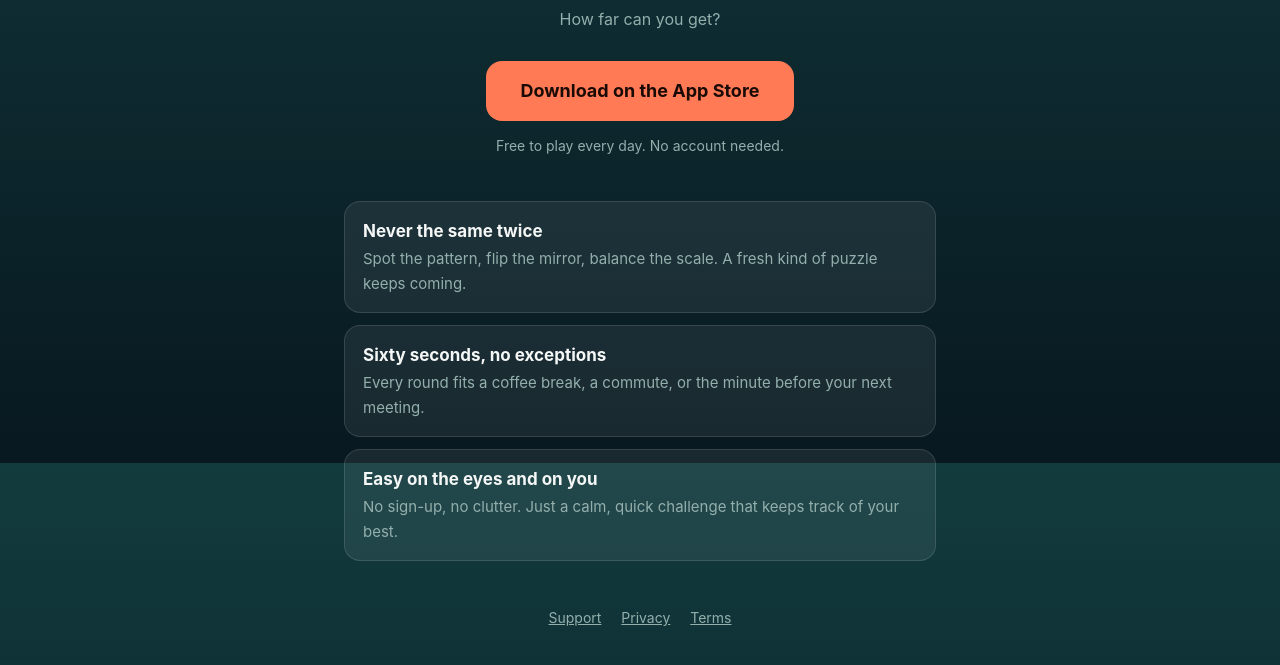
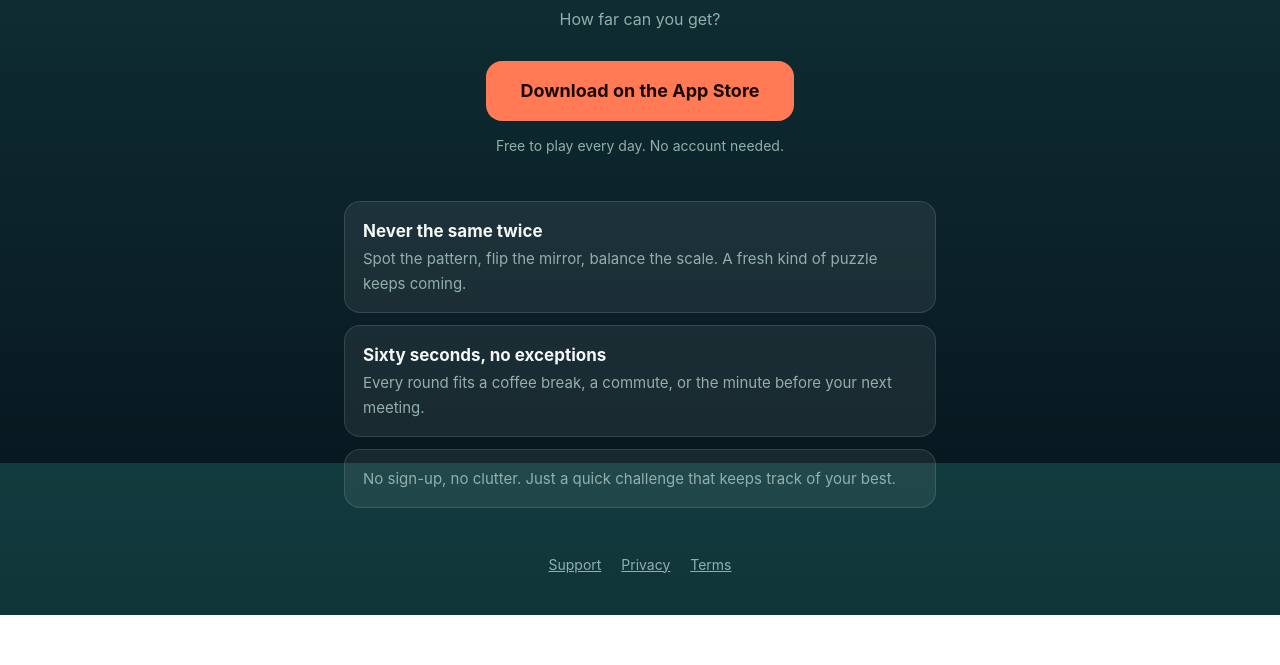
Before and after one commit to ActiveBrain2627/ActiveBrain2627.github.io, a plain HTML site: page index.html in a window 1280 px wide. Shown: the part 337-1002 px from the top of the page. After the commit the page ends 952 px from the top, so only its background shows below. Drawn offline with Linux system fonts and the light colour scheme.

Commit message:
Landing page: third point is now just the sign-up sentence, heading removed

```diff
--- a/index.html
+++ b/index.html
@@ -39,7 +39,7 @@
   <div class="points">
     <div class="point"><b>Never the same twice</b><span>Spot the pattern, flip the mirror, balance the scale. A fresh kind of puzzle keeps coming.</span></div>
     <div class="point"><b>Sixty seconds, no exceptions</b><span>Every round fits a coffee break, a commute, or the minute before your next meeting.</span></div>
-    <div class="point"><b>Easy on the eyes and on you</b><span>No sign-up, no clutter. Just a calm, quick challenge that keeps track of your best.</span></div>
+    <div class="point"><span>No sign-up, no clutter. Just a quick challenge that keeps track of your best.</span></div>
   </div>
   <footer>
     <a href="https://activebrain2627.github.io/app-legal-pages/">Support</a>
```
